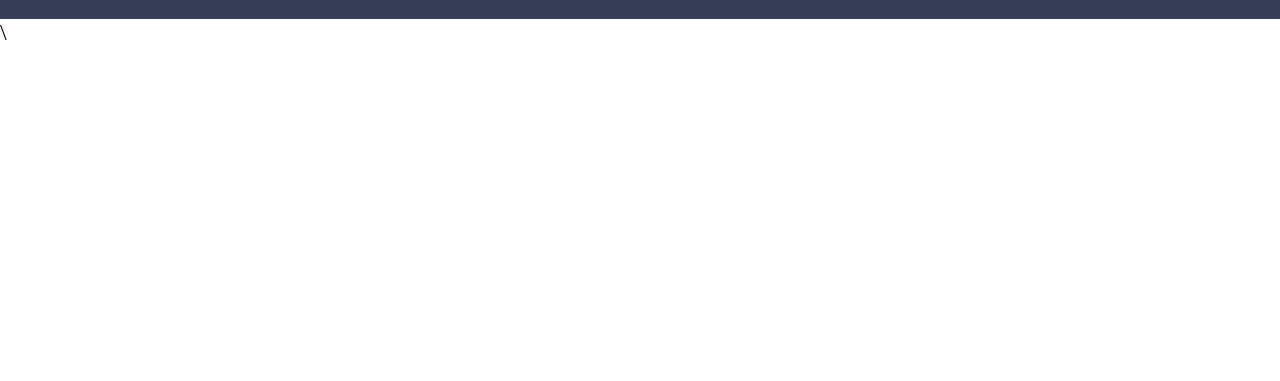
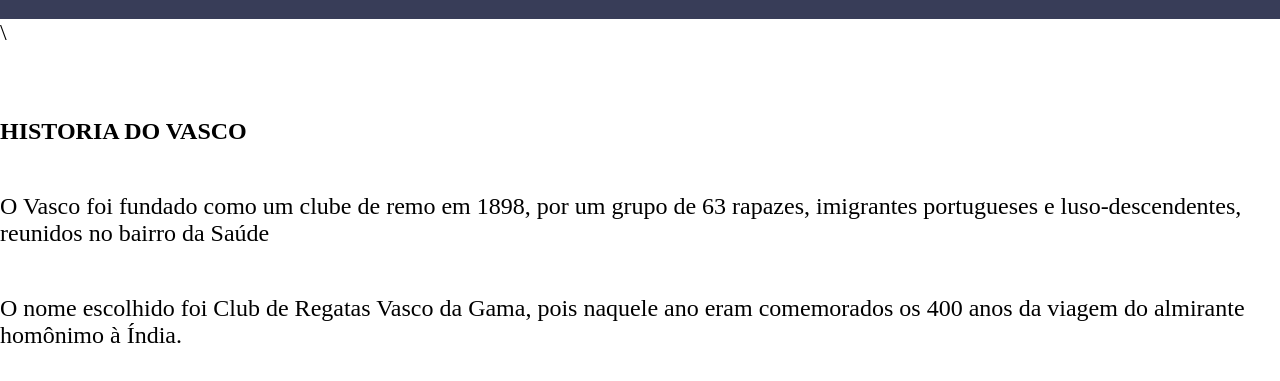
Before and after one commit to wwmey/matematica-II, a plain HTML site: page index.html in a window 1280 px wide. Shown: the part 221-602 px from the top of the page. Drawn offline with Linux system fonts and the light colour scheme.

Commit message:
aula tres

```diff
--- a/index.html
+++ b/index.html
@@ -16,10 +16,11 @@
             </ul>
     </header>
 \<section class="principal">
-
-    <div class="principal-conteudo"></div>
-    <h2><principal-titulo</h2>
-
+    <div class="principal-conteudo">
+        <h2 class="principal-titulo">HISTORIA DO VASCO</h2>
+        <p class="princiapl texto">O Vasco foi fundado como um clube de remo em 1898, por um grupo de 63 rapazes, imigrantes portugueses e luso-descendentes, reunidos no bairro da Saúde
+        <p class="principal texto dois">O nome escolhido foi Club de Regatas Vasco da Gama, pois naquele ano eram comemorados os 400 anos da viagem do almirante homônimo à Índia.</p>
+    </div>
 
 </section>
 </body>
```
